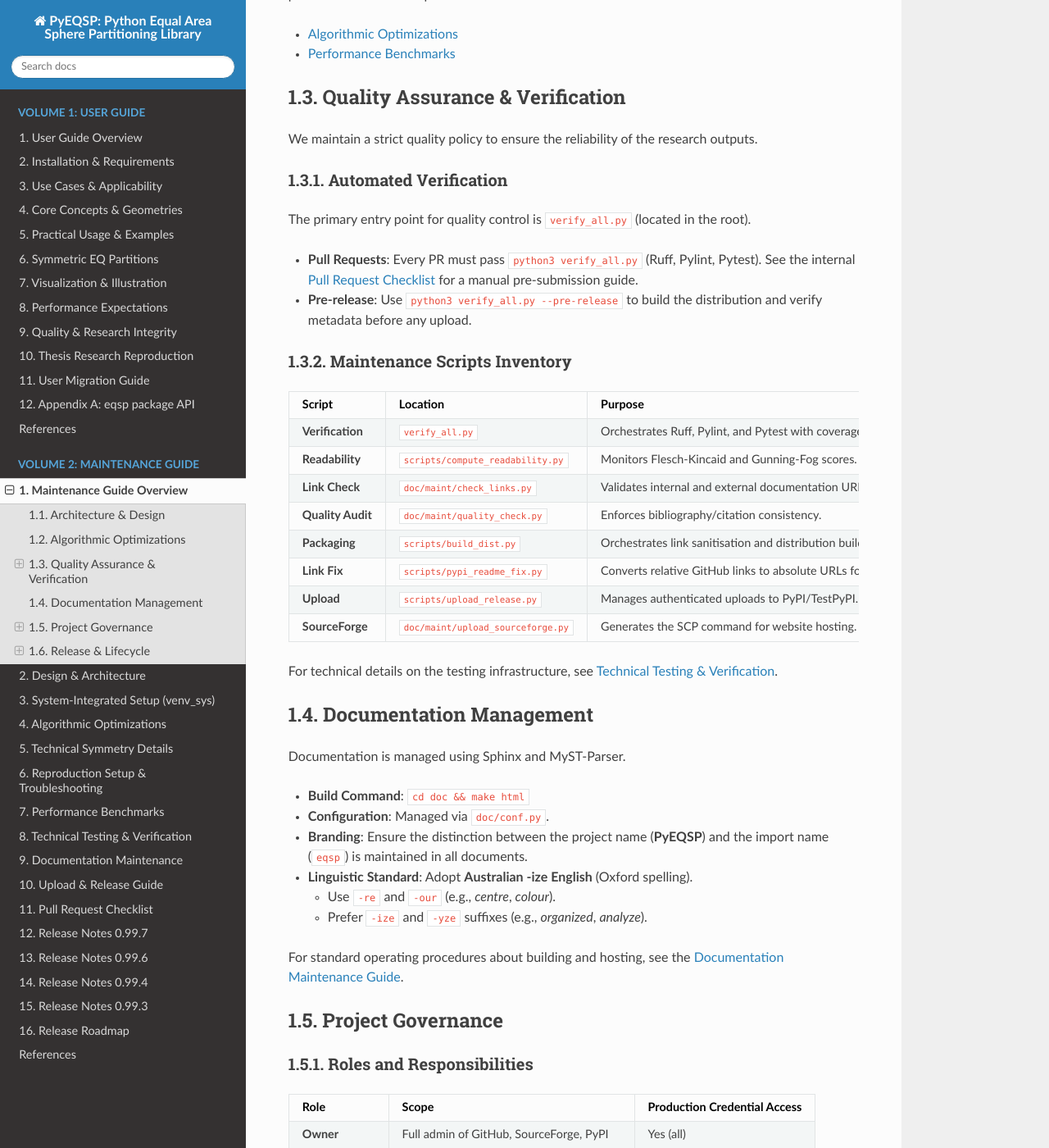
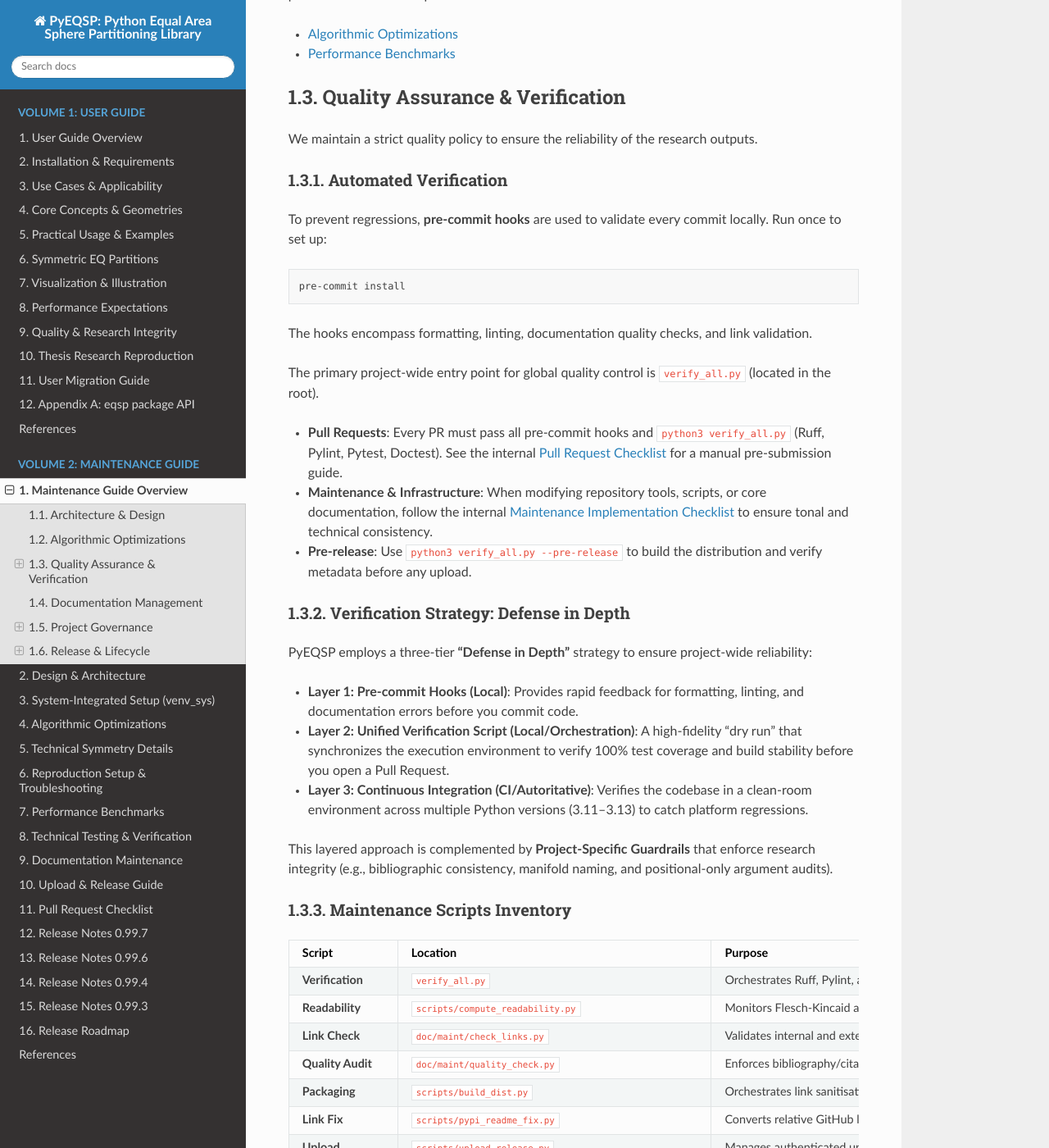
Before and after one commit to penguian/eqsp, a Sphinx documentation site: the page built from doc/maintenance_guide.md, in a window 1280 px wide and 1400 px high, scrolled down 655 px. Shown: the whole window at 82% size. Built offline with Sphinx 7.4.7 and the Read the Docs theme 3.1.0, drawn with Linux system fonts in a browser that asks for light colours; some of the changed text lies outside the part shown.

Commit message:
Improve and update the documentation

````diff
--- a/doc/maintenance_guide.md
+++ b/doc/maintenance_guide.md
@@ -25,9 +25,26 @@
 
 ### Automated Verification
 
-The primary entry point for quality control is `verify_all.py` (located in the root).
-- **Pull Requests**: Every PR must pass `python3 verify_all.py` (Ruff, Pylint, Pytest). See the internal [Pull Request Checklist](internal/pr_checklist.md) for a manual pre-submission guide.
+To prevent regressions, **pre-commit hooks** are used to validate every commit locally. Run once to set up:
+```bash
+pre-commit install
+```
+The hooks encompass formatting, linting, documentation quality checks, and link validation.
+
+The primary project-wide entry point for global quality control is `verify_all.py` (located in the root).
+- **Pull Requests**: Every PR must pass all pre-commit hooks and `python3 verify_all.py` (Ruff, Pylint, Pytest, Doctest). See the internal [Pull Request Checklist](internal/pr_checklist.md) for a manual pre-submission guide.
+- **Maintenance & Infrastructure**: When modifying repository tools, scripts, or core documentation, follow the internal [Maintenance Implementation Checklist](internal/maintenance_implementation_checklist.md) to ensure tonal and technical consistency.
 - **Pre-release**: Use `python3 verify_all.py --pre-release` to build the distribution and verify metadata before any upload.
+
+### Verification Strategy: Defense in Depth
+
+PyEQSP employs a three-tier **"Defense in Depth"** strategy to ensure project-wide reliability:
+
+-   **Layer 1: Pre-commit Hooks (Local)**: Provides rapid feedback for formatting, linting, and documentation errors before you commit code.
+-   **Layer 2: Unified Verification Script (Local/Orchestration)**: A high-fidelity "dry run" that synchronizes the execution environment to verify 100% test coverage and build stability before you open a Pull Request.
+-   **Layer 3: Continuous Integration (CI/Autoritative)**: Verifies the codebase in a clean-room environment across multiple Python versions (3.11–3.13) to catch platform regressions.
+
+This layered approach is complemented by **Project-Specific Guardrails** that enforce research integrity (e.g., bibliographic consistency, manifold naming, and positional-only argument audits).
 
 ### Maintenance Scripts Inventory
 
@@ -41,6 +58,8 @@
 | **Link Fix** | `scripts/pypi_readme_fix.py` | Converts relative GitHub links to absolute URLs for PyPI. |
 | **Upload** | `scripts/upload_release.py` | Manages authenticated uploads to PyPI/TestPyPI. |
 | **SourceForge** | `doc/maint/upload_sourceforge.py` | Generates the SCP command for website hosting. |
+| **PR Checklist** | `doc/internal/pr_checklist.md` | General technical verification for code contributions. |
+| **Maint Checklist** | `doc/internal/maintenance_implementation_checklist.md` | Audit for infrastructure and documentation hardening. |
 
 For technical details on the testing infrastructure, see [Technical Testing & Verification](internal/testing_details.md).
 
@@ -95,6 +114,7 @@
 - [Release Notes 0.99.6](internal/release_notes_0_99_6.md)
 - [Release Notes 0.99.4](internal/release_notes_0_99_4.md)
 - [Release Roadmap](internal/release_roadmap.md)
+- [Maintenance Checklist](internal/maintenance_implementation_checklist.md)
 
 ### Troubleshooting Release Issues
 
````
Also changed, not shown: CHANGELOG.md (+7 -3 lines), CONTRIBUTING.md (+4 -1 lines), INSTALL.md (+1 -0 lines), doc/internal/release_notes_0_99_7.md (+5 -3 lines), doc/internal/testing_details.md (+14 -5 lines), doc/quality_policy.md (+5 -1 lines).
